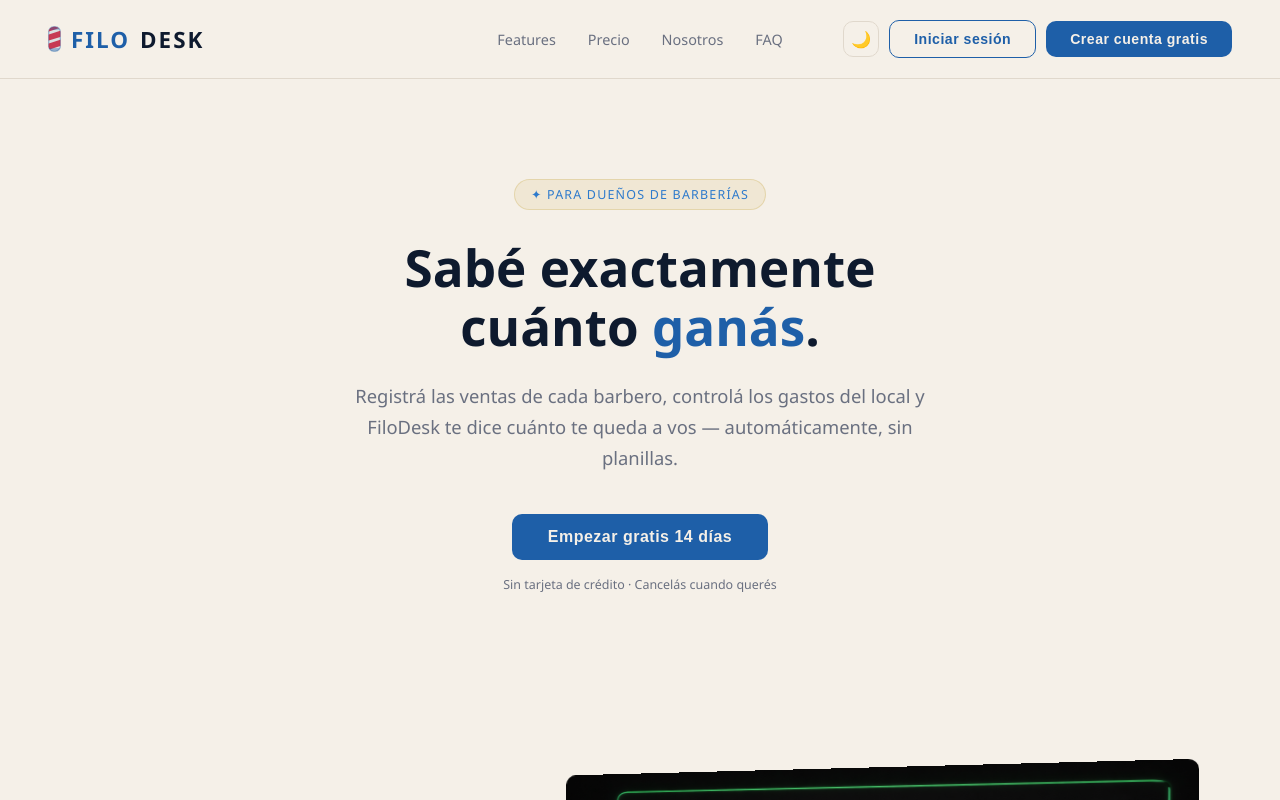
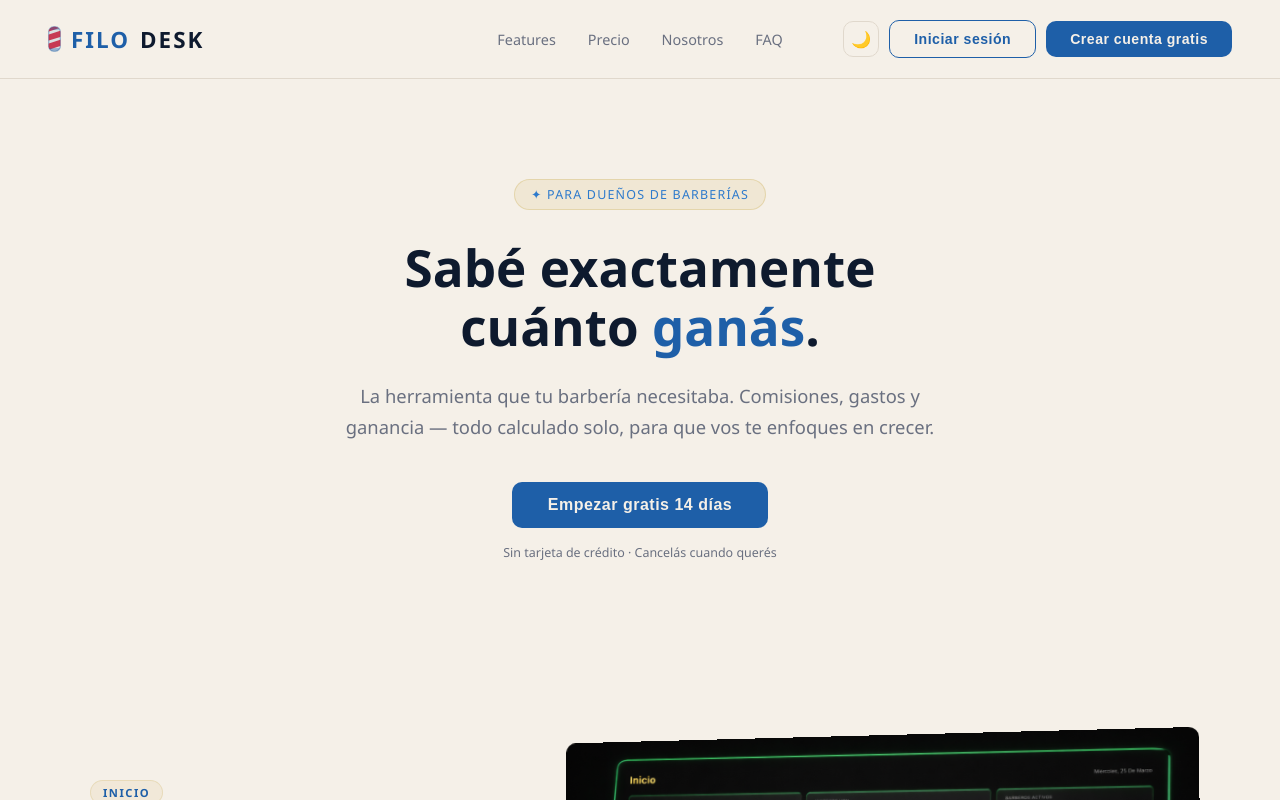
Before and after one commit to nievarodrigo/filodesk-app, a Next.js app: page / in a window 1280 px wide. Shown: the top 800 px of the page. Built offline with nearby package versions, Linux system fonts and the light colour scheme; no server answers.

Commit message:
update: hero subtitle más aspiracional

```diff
--- a/src/components/landing/Hero.tsx
+++ b/src/components/landing/Hero.tsx
@@ -15,8 +15,8 @@ export default async function Hero() {
         cuánto <span>ganás</span>.
       </h1>
       <p>
-        Registrá las ventas de cada barbero, controlá los gastos del local
-        y FiloDesk te dice cuánto te queda a vos — automáticamente, sin planillas.
+        La herramienta que tu barbería necesitaba. Comisiones, gastos y ganancia
+        — todo calculado solo, para que vos te enfoques en crecer.
       </p>
       <div className={styles.heroCta}>
         {user ? (
```
